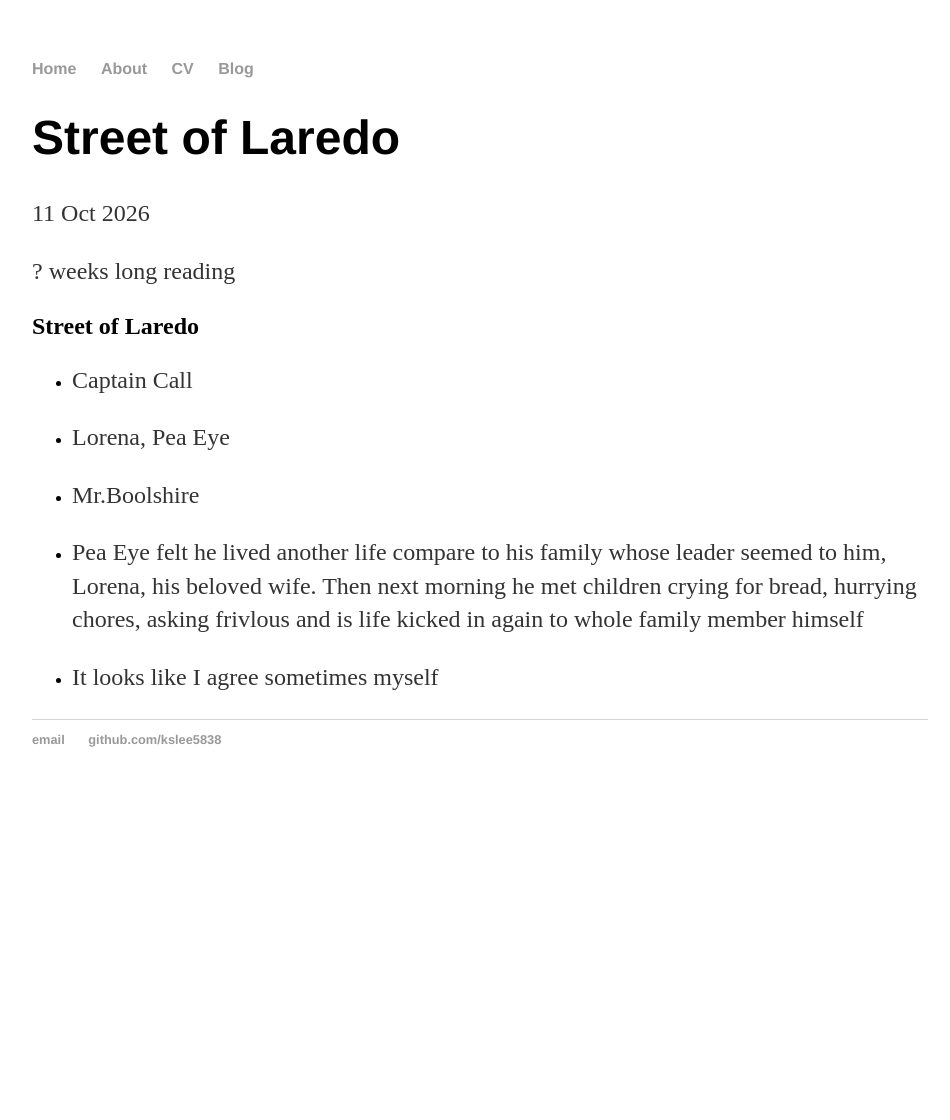
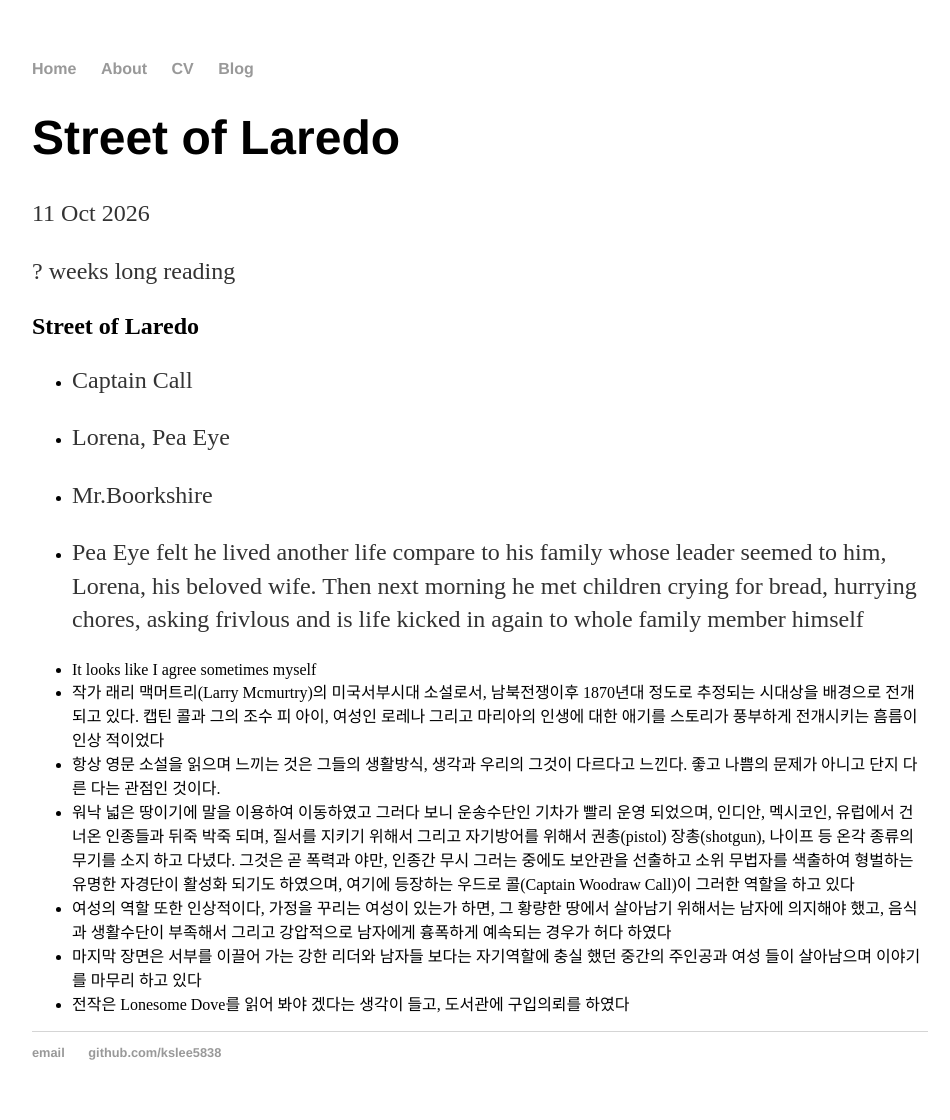
Before and after one commit to kslee5838/kslee5838.github.io, a Jekyll site: the page built from _posts/2026-10-11-Street-of_Laredo.md, in a window 1280 px wide. Shown: the whole page, without its empty margins (160-1110 px from the left). Built offline with Jekyll 4.4.1, drawn with Linux system fonts in a browser that asks for light colours; before the commit the page ends 900 px from its top, so only the background shows below that.

Commit message:
Fix character name and expand reflections on the novel
Corrected the name 'Mr.Boolshire' to 'Mr.Boorkshire' and added several reflections on the themes and characters of the novel, including cultural differences and the roles of women in the story.

```diff
--- a/_posts/2026-10-11-Street-of_Laredo.md
+++ b/_posts/2026-10-11-Street-of_Laredo.md
@@ -11,8 +11,14 @@ date : 2026-10-11
 
 - Lorena, Pea Eye
 
-- Mr.Boolshire
+- Mr.Boorkshire
 
 - Pea Eye felt he lived another life compare to his family whose leader seemed to him, Lorena, his beloved wife. Then next morning he met children crying for bread, hurrying chores, asking frivlous and is life kicked in again to whole family member himself
 
 - It looks like I agree sometimes myself
+- 작가 래리 맥머트리(Larry Mcmurtry)의 미국서부시대 소설로서, 남북전쟁이후 1870년대 정도로 추정되는 시대상을 배경으로 전개되고 있다. 캡틴 콜과 그의 조수 피 아이, 여성인 로레나 그리고 마리아의 인생에 대한 애기를 스토리가 풍부하게 전개시키는 흠름이 인상 적이었다
+- 항상 영문 소설을 읽으며 느끼는 것은 그들의 생활방식, 생각과 우리의 그것이 다르다고 느낀다. 좋고 나쁨의 문제가 아니고 단지 다른 다는 관점인 것이다.
+- 워낙 넓은 땅이기에 말을 이용하여 이동하였고 그러다 보니 운송수단인 기차가 빨리 운영 되었으며, 인디안, 멕시코인, 유럽에서 건너온 인종들과 뒤죽 박죽 되며, 질서를 지키기 위해서 그리고 자기방어를 위해서 권총(pistol) 장총(shotgun), 나이프 등 온각 종류의 무기를 소지 하고 다녔다. 그것은 곧 폭력과 야만, 인종간 무시 그러는 중에도 보안관을 선출하고 소위 무법자를 색출하여 형벌하는 유명한 자경단이 활성화 되기도 하였으며, 여기에 등장하는 우드로 콜(Captain Woodraw Call)이 그러한 역할을 하고 있다
+- 여성의 역할 또한 인상적이다, 가정을 꾸리는 여성이 있는가 하면, 그 황량한 땅에서 살아남기 위해서는 남자에 의지해야 했고, 음식과 생활수단이 부족해서 그리고 강압적으로 남자에게 흉폭하게 예속되는 경우가 허다 하였다
+- 마지막 장면은 서부를 이끌어 가는 강한 리더와 남자들 보다는 자기역할에 충실 했던 중간의 주인공과 여성 들이 살아남으며 이야기를 마무리 하고 있다
+- 전작은 Lonesome Dove를 읽어 봐야 겠다는 생각이 들고, 도서관에 구입의뢰를 하였다
```
